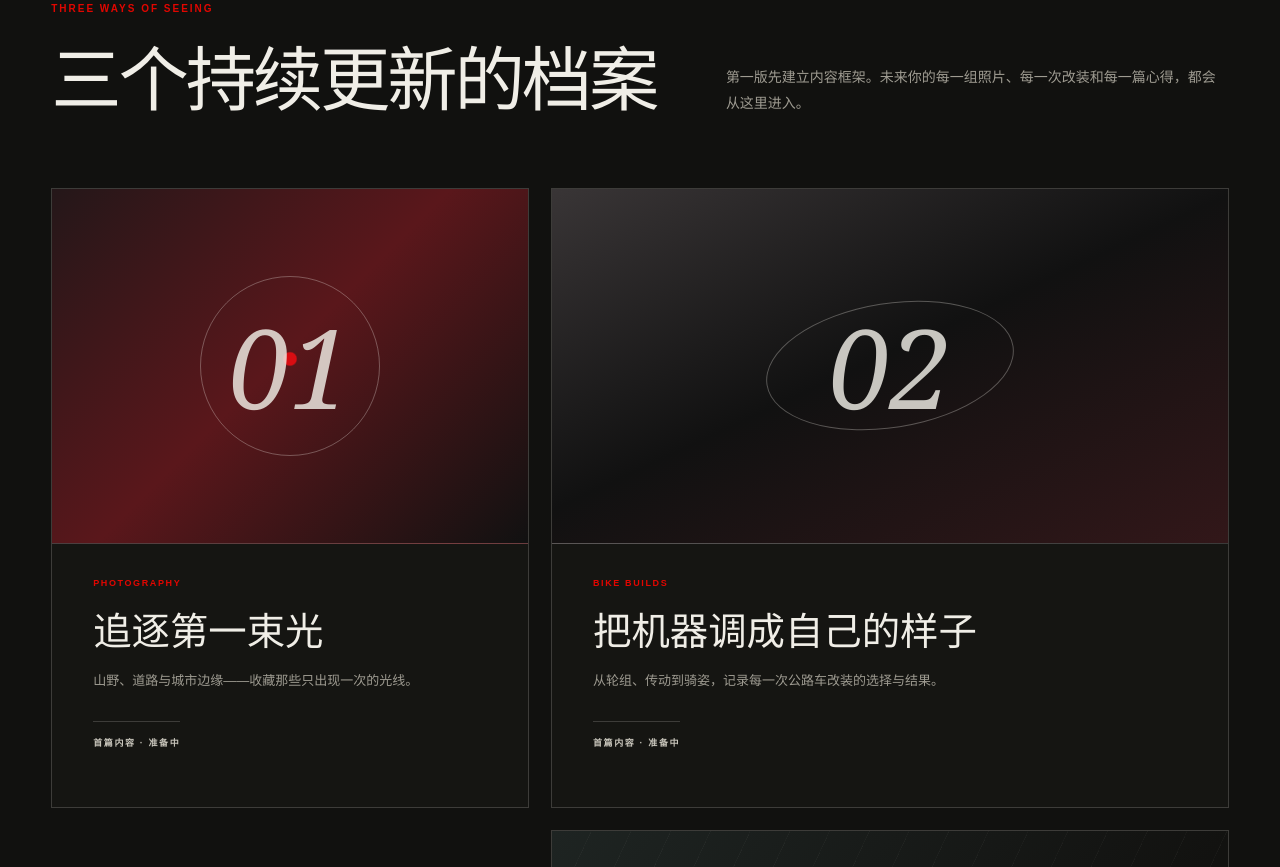
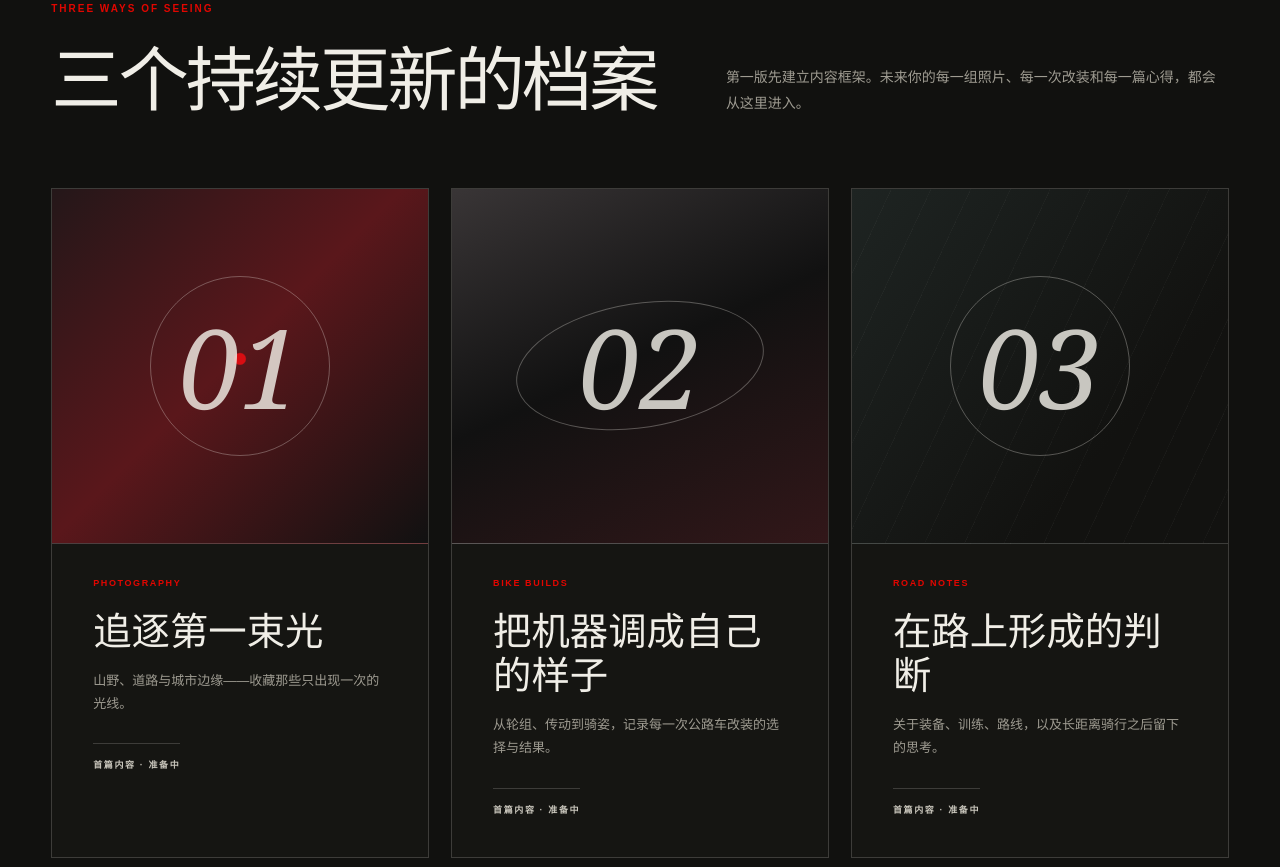
Before and after one commit to dawnbreaker91-lz/dawnbreaker-web, a plain HTML site: page index.html in a window 1280 px wide. Shown: the part 1093-1960 px from the top of the page. Drawn offline with Linux system fonts and the light colour scheme.

Commit message:
Fix story card 03 alignment

```diff
--- a/styles.css
+++ b/styles.css
@@ -449,17 +449,10 @@ h1 em {
   box-shadow: 0 30px 70px rgba(0, 0, 0, 0.3);
 }
 
-.feature-photo {
-  grid-column: span 5;
-}
-
+.feature-photo,
 .feature-bike,
 .feature-notes {
-  grid-column: span 7;
-}
-
-.feature-notes {
-  grid-column: 6 / span 7;
+  grid-column: span 4;
 }
 
 .feature-art {
```
